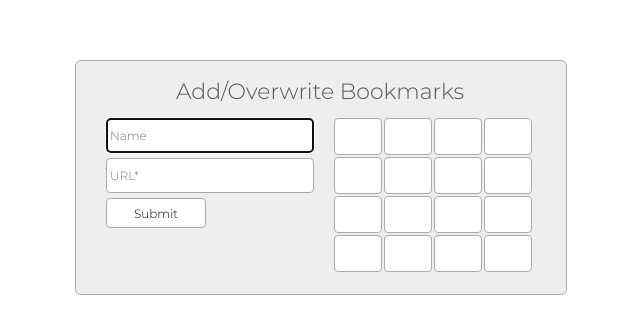
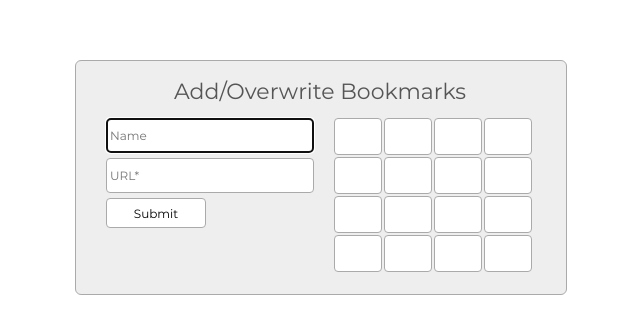
Before and after one commit to rudeshko/koala-bookmarks, a browser extension: page options.html in a window 1280 px wide. Shown: the part 140-474 px from the top of the page, 319-959 px from the left. Drawn offline with Linux system fonts and the light colour scheme.

Commit message:
Updated font weight

```diff
--- a/css/main.css
+++ b/css/main.css
@@ -21,7 +21,6 @@ div.options {
   width: 500px;
   height: 13px;
   font-family: 'Montserrat', sans-serif;
-  font-weight: 300;
   font-size: 12px;
   color: #000000;
   background: #ffffff;
@@ -66,7 +65,6 @@ div.circle {
 div.circle.add {
   opacity: 0.1;
   font-family: 'Montserrat', sans-serif;
-  font-weight: 300;
   font-size: 25px;
   line-height: 50px;
 }
@@ -92,7 +90,6 @@ div.icon img {
 div.title {
   width: 200px;
   font-family: 'Montserrat', sans-serif;
-  font-weight: 300;
   font-size: 13px;
   color: #ffffff;
   line-height: 1.5;
@@ -127,6 +124,5 @@ a.dummy:hover > div.circle {
 
 @font-face {
   font-family: 'Montserrat';
-  src: url('../fonts/Montserrat-Light.ttf')  format('truetype');
-  font-weight: 300;
+  src: url('../fonts/Montserrat-Regular.ttf')  format('truetype');
 }
--- a/css/options.css
+++ b/css/options.css
@@ -15,7 +15,6 @@ table td {
 
 td.top {
   font-family: 'Montserrat', sans-serif;
-  font-weight: 300;
   font-size: 22px;
   color: #555555;
   text-align: center;
@@ -26,7 +25,6 @@ input {
   width: 200px;
   padding: 9px 3px;
   font-family: 'Montserrat', sans-serif;
-  font-weight: 300;
   font-size: 12px;
   margin: 0px 0px 5px;
   border-radius: 4px;
@@ -38,7 +36,6 @@ input[type='submit'] {
   height: 30px;
   padding: 3px;
   font-family: 'Montserrat', sans-serif;
-  font-weight: 300;
   font-size: 12px;
   background: #ffffff;
   border: 1px solid #aaaaaa;
@@ -81,6 +78,5 @@ div.selection-row.selected {
 
 @font-face {
   font-family: 'Montserrat';
-  src: url('../fonts/Montserrat-Light.ttf')  format('truetype');
-  font-weight: 300;
+  src: url('../fonts/Montserrat-Regular.ttf')  format('truetype');
 }
```
Also changed, not shown: fonts/Montserrat-Light.ttf (deleted), fonts/Montserrat-Regular.ttf (added), manifest.json.
